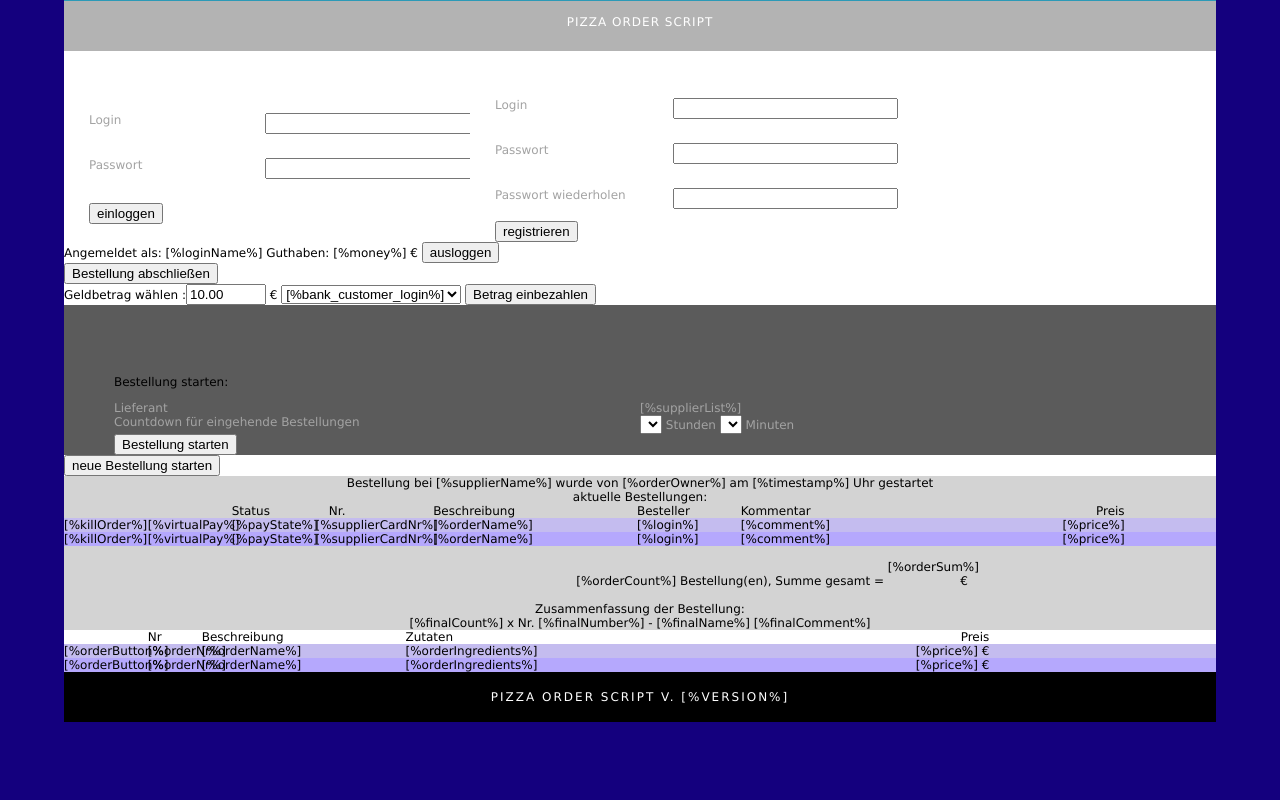
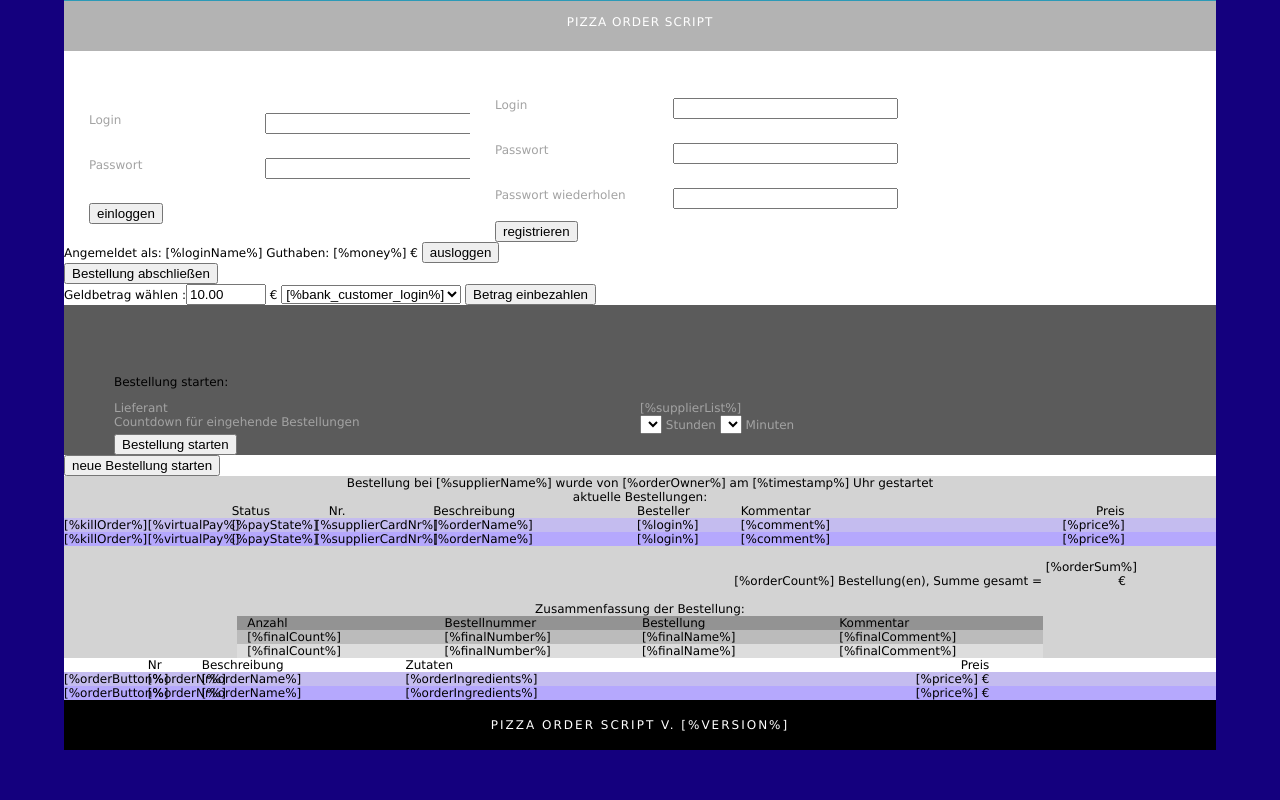
Before and after one commit to m0rph3usX/pizzaOrder, a PHP site: page /template/index.html in a window 1280 px wide. Run offline with PHP 8.4, Linux system fonts and the light colour scheme; lists and menus that the app fills with data are empty.

Commit message:
[FIX] "F5" Button will not repost form actions again [CHG] summary of orders optimized

```diff
--- a/index.php
+++ b/index.php
@@ -11,6 +11,8 @@ if (!file_exists($database)) {
 
 #check database version
 updateDatabase();
+
+
 
 $userid = -1;
 if(isset($_SESSION['userid'])){
@@ -122,7 +124,8 @@ case 1:
 	$page = replaceSection("<!-- incoming orders section -->", $table, $page);
 
 	$table = createOrderTable(extractSection("<!-- order items section row -->", $page));
-	$page = replaceSection("<!-- order items section row -->", $table, $page);
+	$page  = replaceSection("<!-- order items section row -->", $table, $page);
+
 	break;
 case 2:
 	#---------------------------------------------------------------------------
--- a/template/css/style.css
+++ b/template/css/style.css
@@ -556,9 +556,14 @@ span.currentOrderLogin  {display: inline-block; width:100px; border:0px; margin:
 span.currentOrderPrice  {display: inline-block; width: 80px; border:0px; margin: 0px; text-align: right}
 span.orderIsPaid        {display: inline-block; width: 80px; border:0px; margin: 0px;}
 
-span.sumUpTxt           {display: inline-block; width: 820px; border:0px; margin: 0px; text-align: right}
+div.sumUpOrderHeader    {background-color:#939393; display: inline-block; width: 70%; border:0px; margin: 0px; text-align: center}
+div.sumUpOrderOdd    {background-color: #BBBBBB; display: inline-block; width: 70%; border:0px; margin: 0px; text-align: center}
+div.sumUpOrderEven   {background-color:#DDDDDD; display: inline-block; width: 70%; border:0px; margin: 0px; text-align: center}
+
+span.sumUpTxt           {display: inline-block; width: 978px; border:0px; margin: 0px; text-align: right}
 span.sumUpPrice         {display: inline-block; width:  80px; border:0px; margin: 0px; text-align: right}
 span.sumUpOrder         {display: inline-block; width: 100%; border:0px; margin: 0px; text-align: center}
+span.sumUpOrderItem     {display: inline-block; width: 24%; border:0px; margin: 0px; text-align: left}
 
 div.orderRefreshed     {background-color: greenyellow; border:2px; margin: 0px;}
 div.orderArrival       {background-color: greenyellow; border:2px; margin: 0px; text-align: center}
--- a/template/index.html
+++ b/template/index.html
@@ -132,10 +132,12 @@
 	  <div class='currentOrder'>
 	    <div class='currentOrderRow'>
 		<center>
-		<div id='countdownFreeze'></div>
-				 		Bestellung bei [%supplierName%] wurde von [%orderOwner%] am [%timestamp%] Uhr gestartet<br>
-						aktuelle Bestellungen: </center>
-            </div>
+			<div id='countdownFreeze'>
+			</div>
+			Bestellung bei [%supplierName%] wurde von [%orderOwner%] am [%timestamp%] Uhr gestartet<br>
+			aktuelle Bestellungen: </center>
+		</div>
+
 
             <div class='currentOrderRow'>
               <span class='currentOrderBlank'></span>
@@ -182,16 +184,38 @@
 				<span class='sumUpPrice'>[%orderSum%] € </span>
 			</div>
 
-
+			<!-- incoming orders sumup -->
 			<center>
 			<br> Zusammenfassung der Bestellung: <br>
 			<div class='currentOrder'>
+					<div class='sumUpOrderHeader'>
+						<span class='sumUpOrderItem'>Anzahl</span>
+						<span class='sumUpOrderItem'>Bestellnummer</span>
+						<span class='sumUpOrderItem'>Bestellung</span>
+						<span class='sumUpOrderItem'>Kommentar</span>
+					</div>
 					<!-- incoming orders final -->
-                    <span class='sumUpOrder'>[%finalCount%] x Nr. [%finalNumber%] - [%finalName%] [%finalComment%]</span>
+					<!-- incoming orders final odd row-->
+					<div class='sumUpOrderOdd'>
+						<span class='sumUpOrderItem'>[%finalCount%] </span>
+						<span class='sumUpOrderItem'>[%finalNumber%]</span>
+						<span class='sumUpOrderItem'>[%finalName%]  </span>
+						<span class='sumUpOrderItem'>[%finalComment%]</span>
+					</div>
+					<!-- incoming orders final odd row-->
+					<!-- incoming orders final even row-->
+					<div class='sumUpOrderEven'>
+						<span class='sumUpOrderItem'>[%finalCount%] </span>
+						<span class='sumUpOrderItem'>[%finalNumber%]</span>
+						<span class='sumUpOrderItem'>[%finalName%]  </span>
+						<span class='sumUpOrderItem'>[%finalComment%]</span>
+					</div>
+					<!-- incoming orders final even row-->
 					<!-- incoming orders final -->
             </div>
 			</center>
 		</div>
+	  	<!-- incoming orders sumup -->
 
   </section>
   <!-- incoming orders section -->
```
Also changed, not shown: utils.php (+50 -33 lines).
